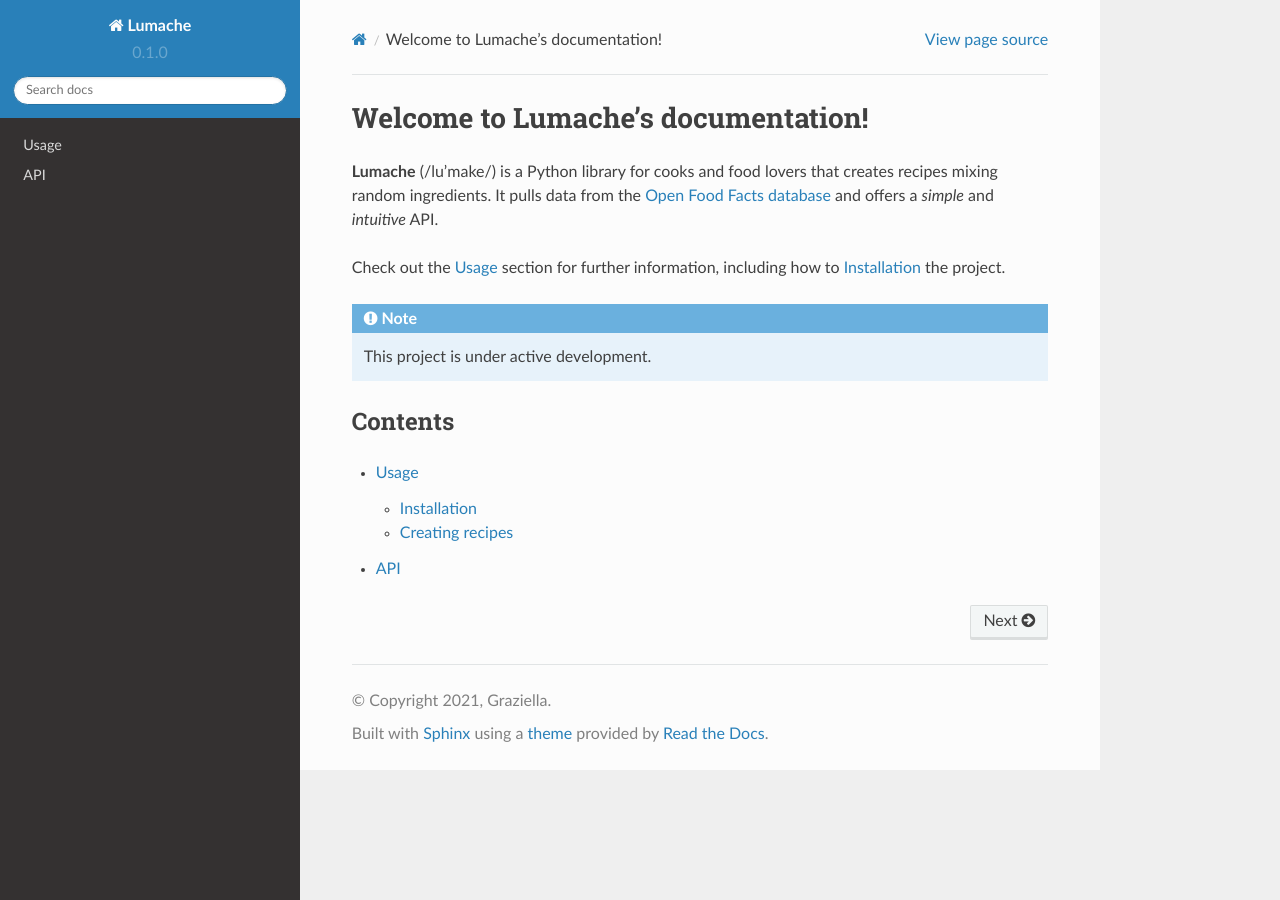
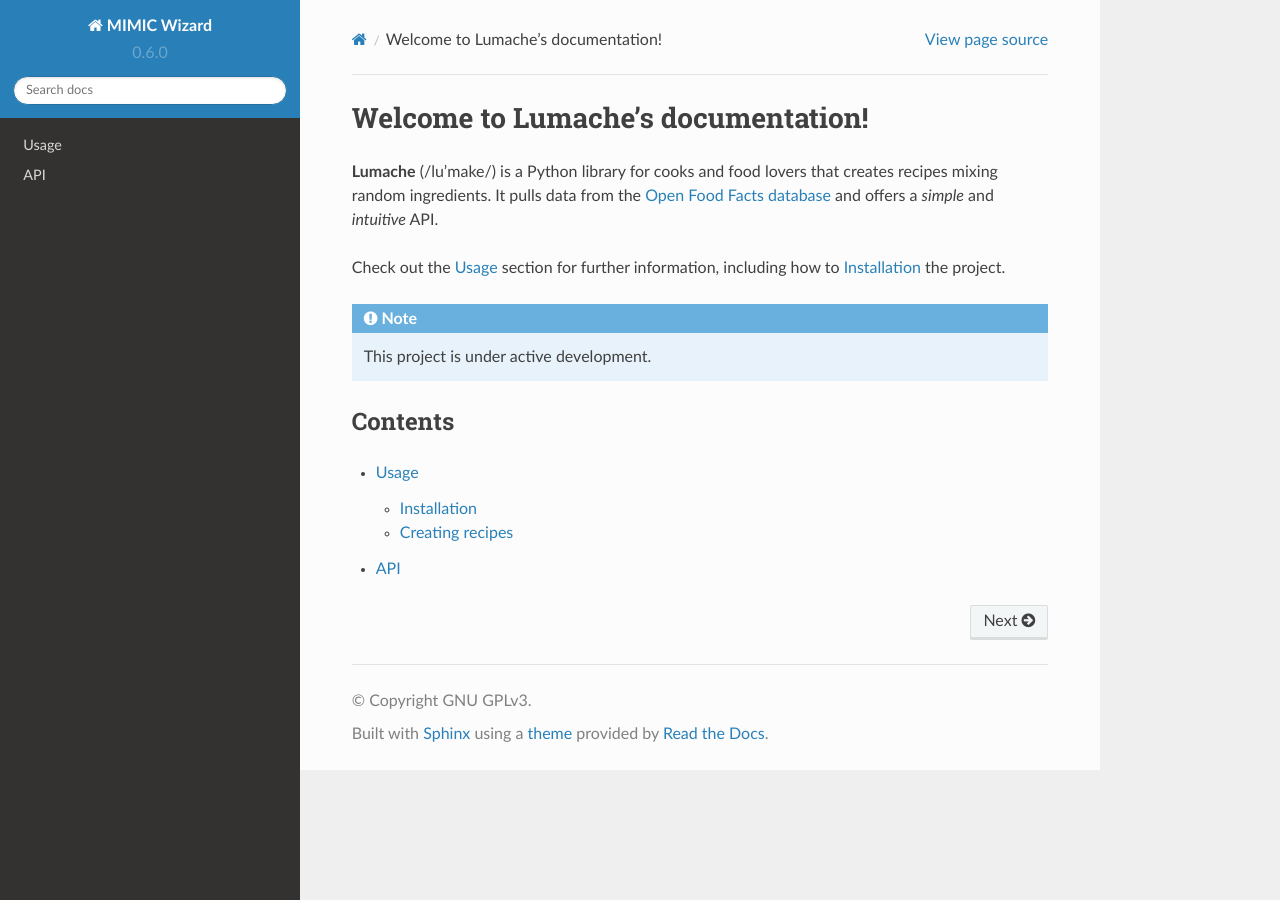
Before and after one commit to DangerousWizardry/rtd-demo-documentation, a Sphinx documentation site: the page built from docs/source/index.rst, in a window 1280 px wide. Built offline with Sphinx 7.4.7 and the Read the Docs theme 2.0.0, drawn with Linux system fonts in a browser that asks for light colours.

Commit message:
Update conf.py

```diff
--- a/docs/source/conf.py
+++ b/docs/source/conf.py
@@ -2,12 +2,12 @@
 
 # -- Project information
 
-project = 'Lumache'
-copyright = '2021, Graziella'
-author = 'Graziella'
+project = 'MIMIC Wizard'
+copyright = 'GNU GPLv3'
+author = 'Lucas DUVAL'
 
-release = '0.1'
-version = '0.1.0'
+release = '0.6'
+version = '0.6.0'
 
 # -- General configuration
 
@@ -20,8 +20,7 @@
 ]
 
 intersphinx_mapping = {
-    'python': ('https://docs.python.org/3/', None),
-    'sphinx': ('https://www.sphinx-doc.org/en/master/', None),
+
 }
 intersphinx_disabled_domains = ['std']
 
```
